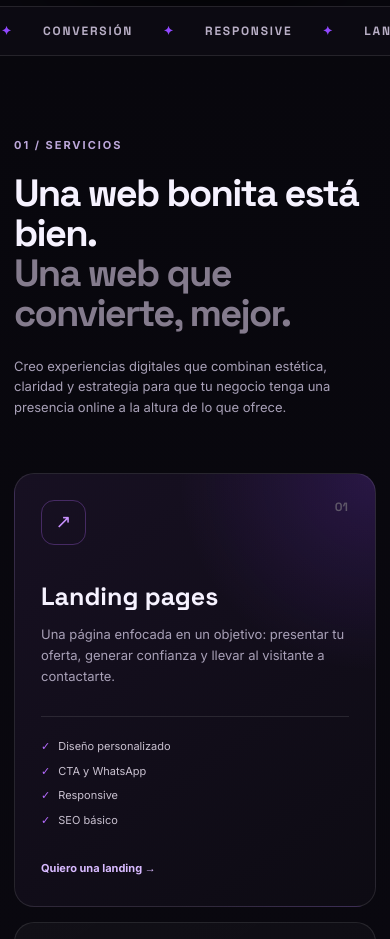
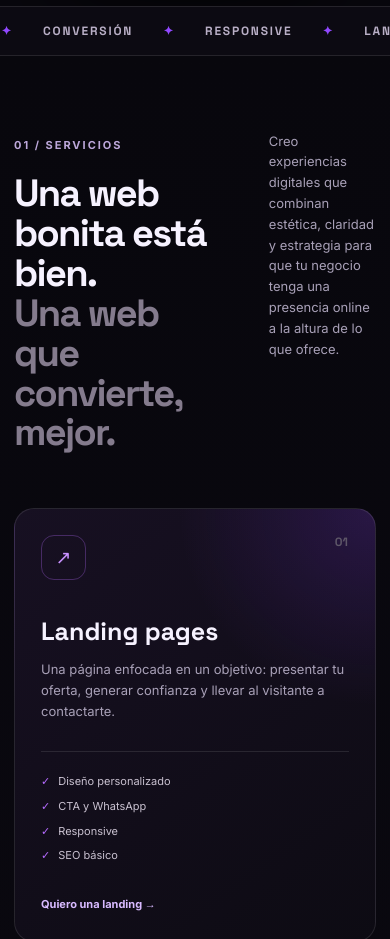
Before and after one commit to Francoespada/ActivaWeb, a plain HTML site: page index.html in a window 390 px wide. Shown: the part 1140-2079 px from the top of the page. Drawn offline with Linux system fonts and the light colour scheme.

Commit message:
Update section-heading styles for better layout act css

```diff
--- a/style.css
+++ b/style.css
@@ -94,7 +94,7 @@ button{font:inherit}
   .menu-toggle{display:block;position:relative;z-index:102}.nav-menu{position:fixed;inset:0;background:rgba(8,7,13,.97);backdrop-filter:blur(20px);display:flex;flex-direction:column;justify-content:center;gap:25px;font-size:21px;transform:translateX(100%);transition:.45s var(--ease);opacity:0}.nav-menu.open{transform:none;opacity:1}.nav-menu .nav-cta{margin-top:10px;padding:13px 25px}
   .menu-toggle.active span:nth-child(1){transform:translateY(7px) rotate(45deg)}.menu-toggle.active span:nth-child(2){opacity:0}.menu-toggle.active span:nth-child(3){transform:translateY(-7px) rotate(-45deg)}
   .hero-content{grid-template-columns:1fr}.hero{padding-top:120px}.hero-copy{text-align:center}.hero h1{margin-inline:auto}.hero-text{margin:auto}.hero-actions,.hero-proof{justify-content:center}.hero-visual{height:550px;margin-top:-10px}.portrait-wrap{height:100%}.visual-ring{width:420px;height:420px}.card-top{right:0}.card-bottom{left:0}
-  .section-heading{grid-template-columns:1fr;gap:22px}.services-grid{grid-template-columns:1fr}.service-card{min-height:0}.portfolio-grid{grid-template-columns:1fr 1fr}.project-large{grid-column:1/-1}.project-screen{height:390px}.about-grid{grid-template-columns:1fr;gap:60px}.about-visual{min-height:540px}.about-frame{height:540px;width:80%}.about-copy{text-align:center}.about-copy>p{margin-inline:auto}.about-stats{justify-content:center}.contact-card{padding:70px 20px}.footer-inner{grid-template-columns:1fr;text-align:center}.footer p{text-align:center}.footer-links{justify-content:center}.footer small{grid-column:auto}
+  .section-heading{flex-direction:column;align-items: flex-start;}.services-grid{grid-template-columns:1fr}.service-card{min-height:0}.portfolio-grid{grid-template-columns:1fr 1fr}.project-large{grid-column:1/-1}.project-screen{height:390px}.about-grid{grid-template-columns:1fr;gap:60px}.about-visual{min-height:540px}.about-frame{height:540px;width:80%}.about-copy{text-align:center}.about-copy>p{margin-inline:auto}.about-stats{justify-content:center}.contact-card{padding:70px 20px}.footer-inner{grid-template-columns:1fr;text-align:center}.footer p{text-align:center}.footer-links{justify-content:center}.footer small{grid-column:auto}
 }
 @media(max-width:600px){
   .container{width:calc(100% - 28px)}.section{padding:75px 0}.nav{height:70px}.brand{font-size:12px}
```
